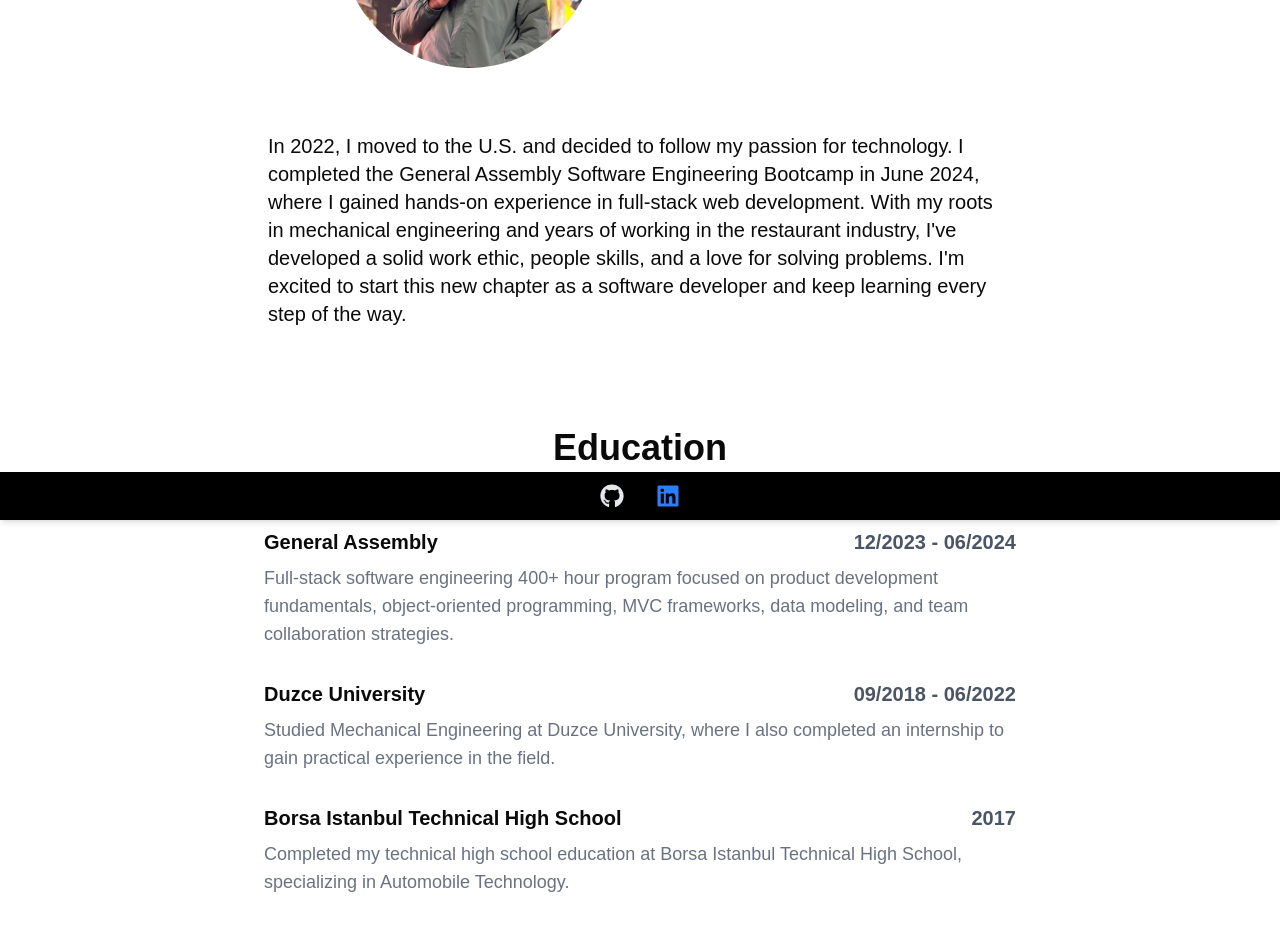
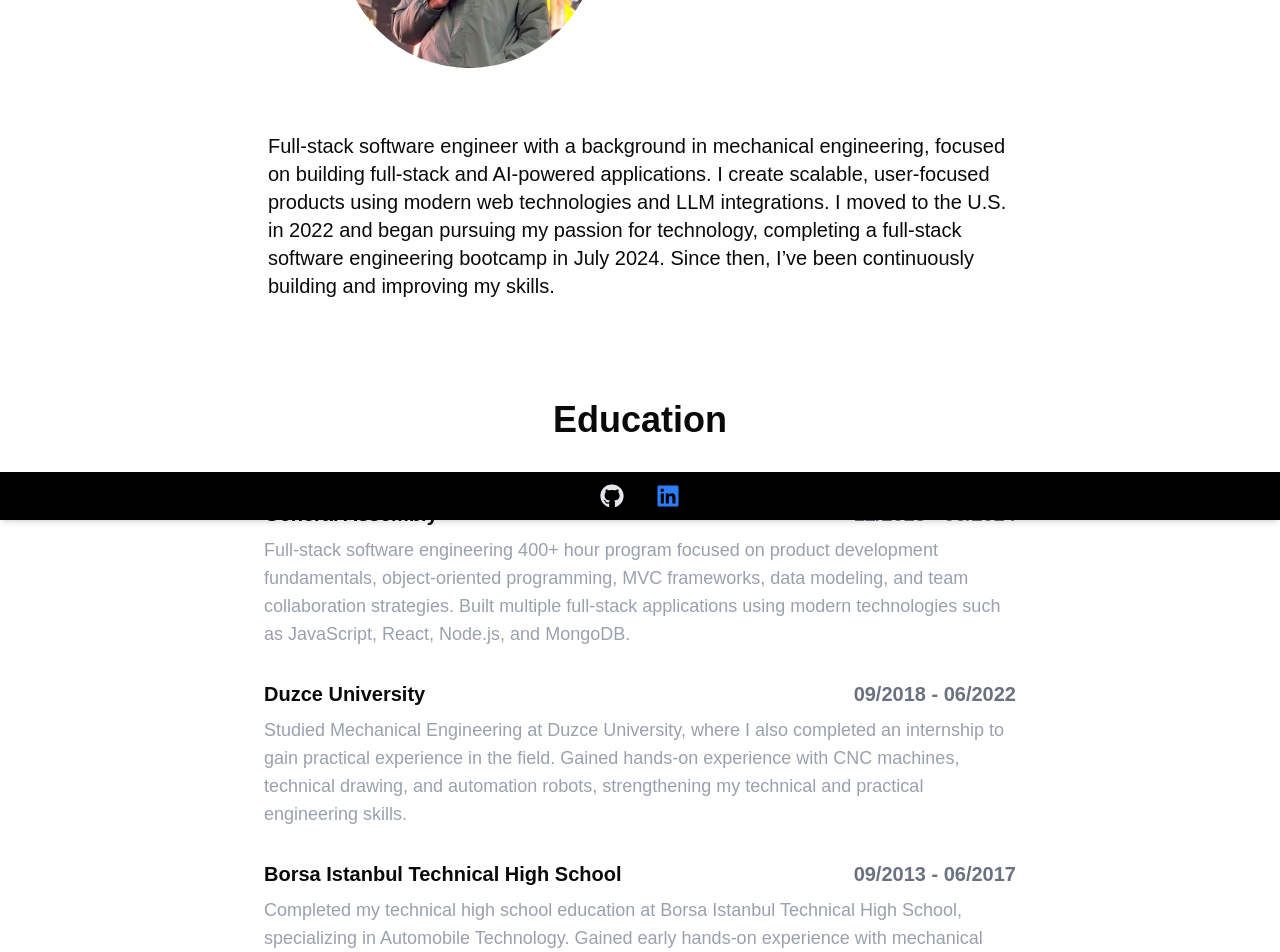
Before and after one commit to yilmaz1998/website, a Next.js app in the folder website/: page / in a window 1280 px wide. Shown: the part 280-1232 px from the top of the page. Built offline with nearby package versions, Linux system fonts and the light colour scheme; a web font is replaced by a local one.

Commit message:
Education and summary update

```diff
--- a/website/app/page.tsx
+++ b/website/app/page.tsx
@@ -32,7 +32,7 @@
         <img src={'/images/Sinan.jpg'} className="mt-10 rounded-full w-64 h-64 sm:w-48 sm:h-48 md:w-64 md:h-64" />
         <div className="relative text-center items-center justify-center">
           <h1 className="text-5xl font-extrabold">Sinan Yilmaz</h1>
-      <p className="text-lg mt-1 text-gray-500">Software Developer</p>
+          <p className="text-lg mt-1 text-gray-500">Software Engineer</p>
         </div>
       </motion.div>
       <motion.div
@@ -41,10 +41,10 @@
         transition={{ duration: 0.5 }}
       >
         <p className="text-xl max-w-3xl mx-auto mb-15 mt-6 px-2 md:px-3">
-      In 2022, I moved to the U.S. and decided to follow my passion for technology. I completed the General Assembly Software Engineering Bootcamp in June 2024,
-      where I gained hands-on experience in full-stack web development. With my roots in mechanical engineering and years of working in the restaurant industry,
-      I&apos;ve developed a solid work ethic, people skills, and a love for solving problems.
-      I&apos;m excited to start this new chapter as a software developer and keep learning every step of the way.
+          Full-stack software engineer with a background in mechanical engineering, focused on building full-stack and AI-powered applications.
+          I create scalable, user-focused products using modern web technologies and LLM integrations.
+          I moved to the U.S. in 2022 and began pursuing my passion for technology, completing a full-stack software engineering bootcamp in July 2024.
+          Since then, I’ve been continuously building and improving my skills.
         </p>
       </motion.div>
       <FadeInOnView><Education /></FadeInOnView>
--- a/website/components/Education.tsx
+++ b/website/components/Education.tsx
@@ -10,30 +10,33 @@
         <div className="text-left">
           <div className="flex justify-between items-center text-xl font-semibold">
           <span>General Assembly</span>
-            <span className="text-gray-600">12/2023 - 06/2024</span>
+            <span className="text-gray-500">12/2023 - 06/2024</span>
           </div>
-          <p className="mt-2 text-gray-500 text-lg">
+          <p className="mt-2 text-gray-400 text-lg">
             Full-stack software engineering 400+ hour program focused on product development fundamentals, object-oriented programming, MVC frameworks, data modeling, and team collaboration strategies.
+            Built multiple full-stack applications using modern technologies such as JavaScript, React, Node.js, and MongoDB.
           </p>
         </div>
 
         <div className="text-left">
           <div className="flex justify-between items-center text-xl font-semibold">
           <span>Duzce University</span>
-            <span className="text-gray-600">09/2018 - 06/2022</span>
+            <span className="text-gray-500">09/2018 - 06/2022</span>
           </div>
-          <p className="mt-2 text-gray-500 text-lg">
-            Studied Mechanical Engineering at Duzce University, where I also completed an internship to gain practical experience in the field.
+          <p className="mt-2 text-gray-400 text-lg">
+              Studied Mechanical Engineering at Duzce University, where I also completed an internship to gain practical experience in the field.
+              Gained hands-on experience with CNC machines, technical drawing, and automation robots, strengthening my technical and practical engineering skills.
           </p>
         </div>
 
         <div className="text-left">
           <div className="flex justify-between items-center text-xl font-semibold">
           <span>Borsa Istanbul Technical High School</span>
-            <span className="text-gray-600">2017</span>
+            <span className="text-gray-500">09/2013 - 06/2017</span>
           </div>
-          <p className="mt-2 text-gray-500 text-lg">
-            Completed my technical high school education at Borsa Istanbul Technical High School, specializing in Automobile Technology.
+          <p className="mt-2 text-gray-400 text-lg">
+              Completed my technical high school education at Borsa Istanbul Technical High School, specializing in Automobile Technology.
+              Gained early hands-on experience with mechanical systems and technical problem solving.
           </p>
         </div>
 
--- a/website/components/Skills.tsx
+++ b/website/components/Skills.tsx
@@ -6,7 +6,7 @@
   'MongoDB', 'PostgreSQL', 'HTML', 'CSS', 'Redux', 'Zustand','Socket.io', ' TanStack Query',
   'Firebase', 'Docker', 'Kubernetes', 'Prisma', 'Knex.js', 'Tailwind CSS',
   'Bootstrap', 'ShadCN UI', 'Material UI', 'Jest', 'Postman 2', 'Vercel',
-  'Heroku', 'Netlify', 'GitHub', 'OpenAI API', 'GPT-4o-mini', 'ChromaDB', 'LangChain', 'Large Language Models (LLMs)',
+  'Heroku', 'Netlify', 'GitHub', 'OpenAI API', 'ChromaDB', 'LangChain', 'Large Language Models (LLMs)',
   'Document Embeddings', 'Contextual Q&A', 'Prompt Engineering', 'RAG (Retrieval-Augmented Generation)', 'Vector Databases', 'Semantic Search',
 ];
 const Skills = () => {
```
Lines whose indentation alone changed are shown as unchanged.
